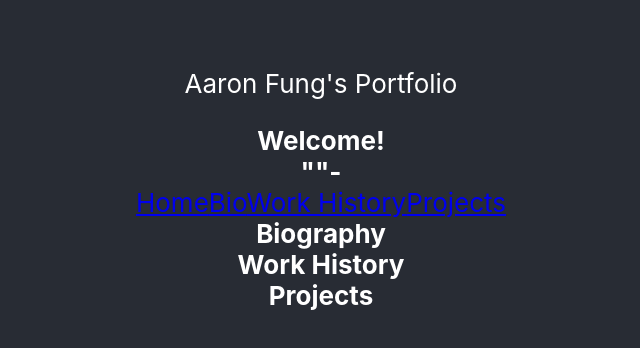
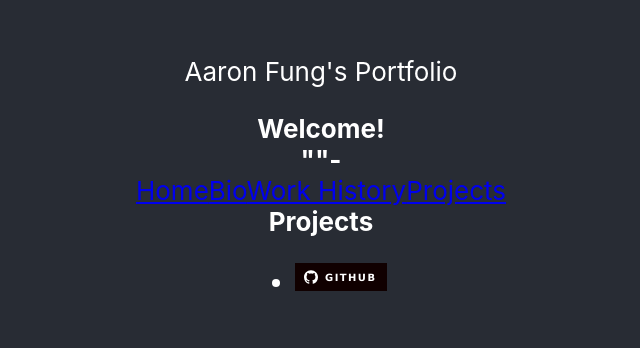
Before and after one commit to afung206/portfolio, a React (Create React App) app: page / in a window 1280 px wide. Shown: the part 224-572 px from the top of the page, without its empty margins (319-959 px from the left). Built offline with nearby package versions, Linux system fonts and the light colour scheme; no server answers.

Commit message:
Refactored some components and updated Projects component to be on its own

```diff
--- a/src/App.tsx
+++ b/src/App.tsx
@@ -1,6 +1,6 @@
 import * as React from 'react';
 import './App.css';
-import {PortfolioPage} from './components/PortfolioPage';
+import { PortfolioPage } from './components/Portfolio/PortfolioPage';
 
 const App: React.FunctionComponent = () => {
   return (
--- a/src/components/PortfolioPage.tsx
+++ b/src/components/Portfolio/PortfolioPage.tsx
@@ -1,14 +1,14 @@
 import * as React from 'react';
-import {HomePage} from './Home/HomePage';
-import {PortfolioSection} from './PortfolioSection'
-import {Navbar} from 'react-bootstrap';
+import { HomePage } from '../Home/HomePage';
+import { Navbar } from 'react-bootstrap';
+import { ProjectSection } from '../Projects/ProjectSection';
 
 const PortfolioPageContent: React.FunctionComponent = () => {
 
     return (
         <>
             <div className='HomePage'>
-                <HomePage welcomeMessage='Welcome!'/>
+                <HomePage welcomeMessage='Welcome!' />
             </div>
             <Navbar bg="light">
                 <Navbar.Brand href="#home">Home</Navbar.Brand>
@@ -16,9 +16,7 @@ const PortfolioPageContent: React.FunctionComponent = () => {
                 <Navbar.Brand href="#WorkHistory">Work History</Navbar.Brand>
                 <Navbar.Brand href="#Projects">Projects</Navbar.Brand>
             </Navbar>
-            <PortfolioSection portfolioName="Biography"></PortfolioSection>
-            <PortfolioSection portfolioName="Work History"></PortfolioSection>
-            <PortfolioSection portfolioName="Projects"></PortfolioSection>
+            <ProjectSection/>
         </>
     );
 };
--- a/src/components/PortfolioSection.tsx
+++ /dev/null
@@ -1,17 +0,0 @@
-import * as React from 'react';
-
-export interface PortfolioSectionProps {
-    portfolioName: string;
-    portfolioData?: string;
-}
-
-const PortfolioPageContent: React.FunctionComponent<PortfolioSectionProps> = (props: PortfolioSectionProps) => {
-
-    return (
-        <div className='PortfolioSection'>
-            <b>{props.portfolioName}</b>
-        </div>
-    );
-};
-
-export const PortfolioSection = PortfolioPageContent;
--- /dev/null
+++ b/src/components/Projects/ProjectSection.tsx
@@ -0,0 +1,23 @@
+import * as React from 'react';
+import { Image } from 'react-bootstrap';
+import GitHubLogo from '../../resources/github.svg'
+
+const ProjectSectionContent: React.FunctionComponent = () => {
+
+    return (
+        <>
+            <div className='Projects'>
+                <b>Projects</b>
+            </div>
+            <ul>
+                <li>
+                    <a href='https://github.com/afung206' target="_blank">
+                        <Image src={GitHubLogo} clasName='githubIcon' />
+                    </a>
+                </li>
+            </ul>
+        </>
+    );
+};
+
+export const ProjectSection = ProjectSectionContent;
--- a/src/components/WorkHistory.tsx
+++ b/src/components/WorkHistory/WorkHistory.tsx
@@ -2,13 +2,13 @@ import * as React from 'react';
 import {WorkHistoryItem} from './WorkHistoryItem';
 
 export interface WorkHistoryProps {
-    workHistroy: string[];
+    workHistory: string[];
 }
 
 const WorkHistoryContent: React.FunctionComponent<WorkHistoryProps> = (props: WorkHistoryProps) => {
 
     return (
-        <div className='workHistroy'>
+        <div className='workHistory'>
             <ol>
                 <li>
                     <WorkHistoryItem workTitle={'Software Developer'} workDescription={'Awesome developer!'}/>
```
Also changed, not shown: src/components/WorkHistory/WorkHistoryItem.tsx (renamed from src/components/WorkHistoryItem.tsx), src/resources/github.svg (added), 1 other file (tests, documents, lock files or other folders).
